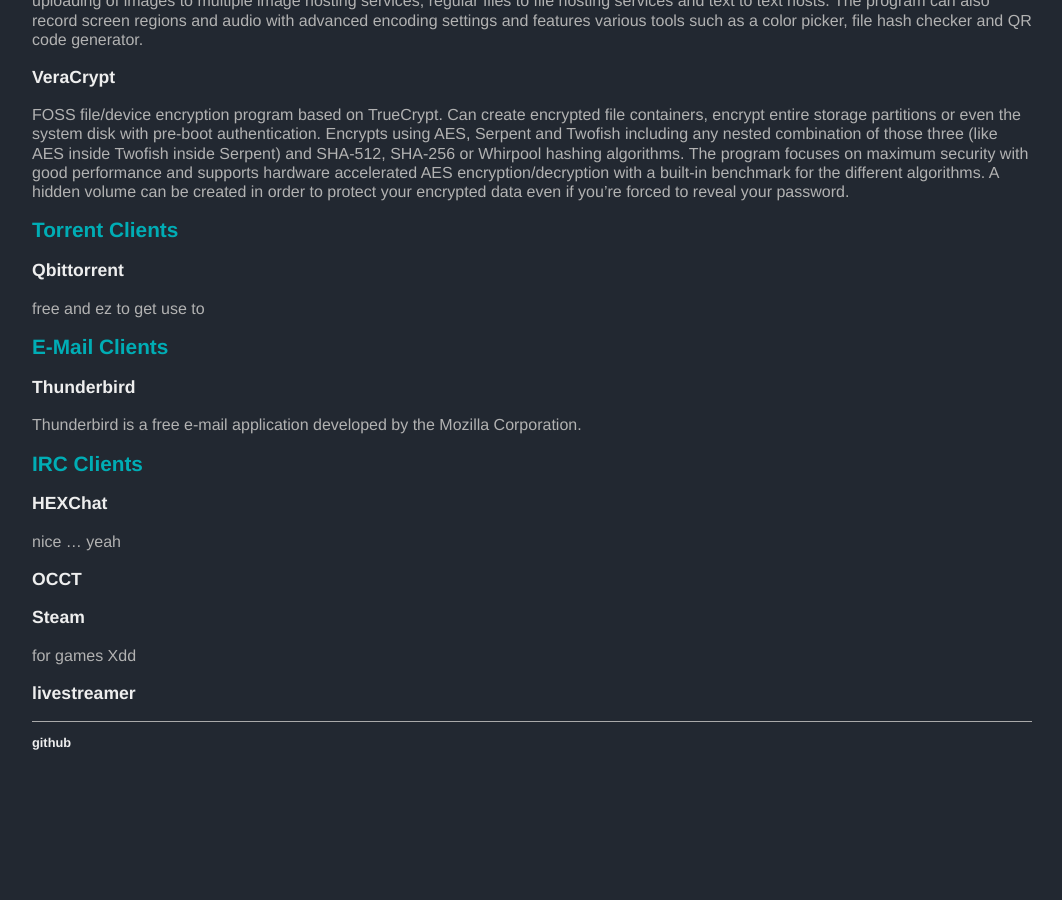
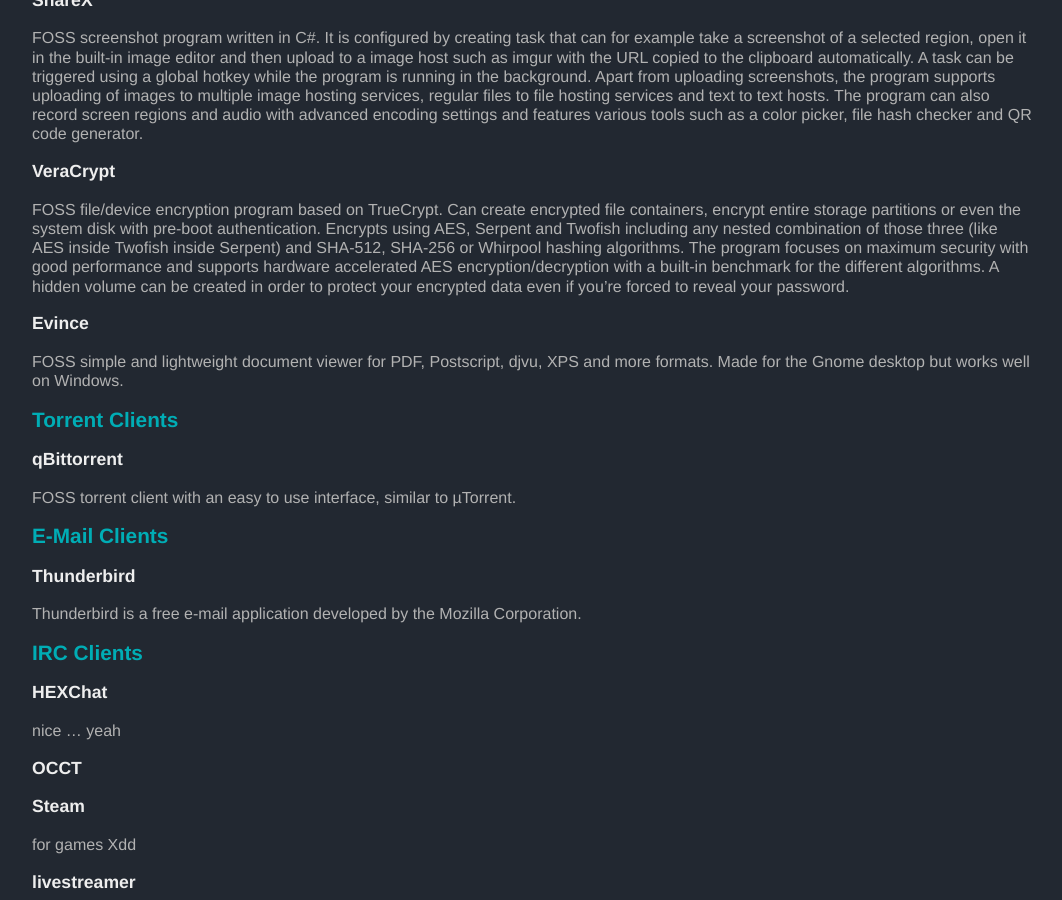
Before and after one commit to mightynerd/comfysoft, a Jekyll site: the page built from w/index.md, in a window 1280 px wide and 900 px high, scrolled down 2862 px. Shown: the whole window, without its empty margins (108-1170 px from the left). Built offline with Jekyll 4.4.1, drawn with Linux system fonts in a browser that asks for light colours; before the commit the page ends 3672 px from its top, so only the background shows below that; some of the changed text lies outside the part shown.

Commit message:
Updates w

```diff
--- a/w/index.md
+++ b/w/index.md
@@ -27,6 +27,9 @@ build-in git support. Very customizable with themes and plug-ins which can be in
 ### Notepad++
 Free and open source written in C++ which focuses on performance and small program
 size. It is therefore very lightweight altough still extensible.
+
+### TeXstudio
+FOSS LateX writing environment with many advanced tools and an integrated preview window. Features syntax highlitning, spell checking and reference management.
 
 ## Video Players
 
@@ -114,10 +117,13 @@ FOSS screenshot program written in C#. It is configured by creating task that ca
 ### VeraCrypt
 FOSS file/device encryption program based on TrueCrypt. Can create encrypted file containers, encrypt entire storage partitions or even the system disk with pre-boot authentication. Encrypts using AES, Serpent and Twofish including any nested combination of those three (like AES inside Twofish inside Serpent) and SHA-512, SHA-256 or Whirpool hashing algorithms. The program focuses on maximum security with good performance and supports hardware accelerated AES encryption/decryption with a built-in benchmark for the different algorithms. A hidden volume can be created in order to protect your encrypted data even if you're forced to reveal your password.
 
+### Evince
+FOSS simple and lightweight document viewer for PDF, Postscript, djvu, XPS and more formats. Made for the Gnome desktop but works well on Windows.
+
 ## Torrent Clients
 
-### Qbittorrent
-free and ez to get use to
+### qBittorrent
+FOSS torrent client with an easy to use interface, similar to µTorrent.
 
 ## E-Mail Clients
 
```
Also changed, not shown: other parts of w/index.md (+1 -1 lines).
